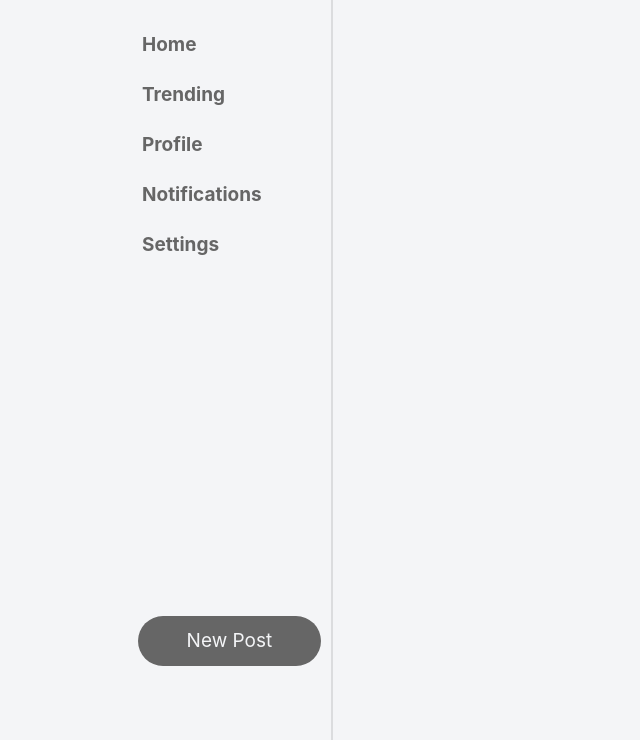
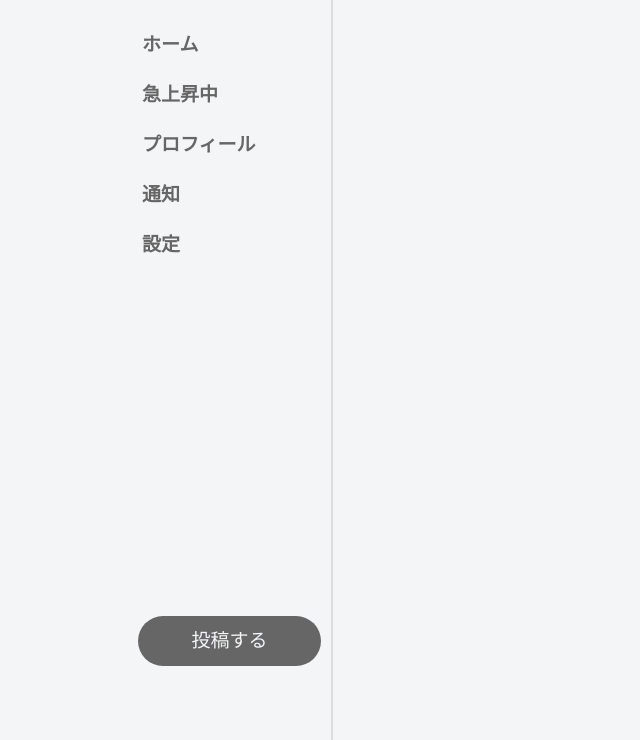
Before and after one commit to dysksh/arglyph, a Django app: page / in a window 1280 px wide. Shown: the part 60-800 px from the top of the page, without its empty margins (0-640 px from the left). Run offline with Django 3.2, Linux system fonts and the light colour scheme; the visitor is signed in with stand-in values (Sample User, id 1); data that the repository does not hold is empty; parts of the project's set-up code (start-up, migrations or seed data) failed here and were passed over; some libraries are stand-ins or nearby versions.

Commit message:
template japanese

```diff
--- a/templates/account/base.html
+++ b/templates/account/base.html
@@ -41,11 +41,11 @@
             <div class="menu">
                 <ul>
                     {% if user.is_authenticated %}
-                        <li class="menu-item"><a href="{% url 'logout' %}">Log Out</a></li>
-                        <li class="menu-item"><a href="#">Profile</a></li>
+                        <li class="menu-item"><a href="{% url 'logout' %}">ログアウト</a></li>
+                        <li class="menu-item"><a href="#">プロフィール</a></li>
                     {% else %}
-                        <li class="menu-item"><a href="{% url 'login' %}">Log In</a></li>
-                        <li class="menu-item"><a href="{% url 'signup' %}">Sign Up</a></li>
+                        <li class="menu-item"><a href="{% url 'login' %}">ログイン</a></li>
+                        <li class="menu-item"><a href="{% url 'signup' %}">登録する</a></li>
                     {% endif %}
                 </ul>
             </div>
@@ -58,13 +58,13 @@
             {% if user.is_authenticated %}
                 <div class="side">
                     <ul>
-                        <li class="side-item"><a href="/"><div class="side-item-content">Home</div></a></li>
-                        <li class="side-item"><a href="#"><div class="side-item-content">Trending</div></a></li>
-                        <li class="side-item"><a href="#"><div class="side-item-content">Profile</div></a></li>
-                        <li class="side-item"><a href="#"><div class="side-item-content">Notifications</div></a></li>
-                        <li class="side-item"><a href="#"><div class="side-item-content">Settings</div></a></li>
+                        <li class="side-item"><a href="/"><div class="side-item-content">ホーム</div></a></li>
+                        <li class="side-item"><a href="#"><div class="side-item-content">急上昇中</div></a></li>
+                        <li class="side-item"><a href="#"><div class="side-item-content">プロフィール</div></a></li>
+                        <li class="side-item"><a href="#"><div class="side-item-content">通知</div></a></li>
+                        <li class="side-item"><a href="#"><div class="side-item-content">設定</div></a></li>
                         <form action="{% url 'post-create' %}">
-                            <button type="submit">New Post</button>
+                            <button type="submit">投稿する</button>
                         </form>
                     </ul>
                 </div>
--- a/templates/account/login.html
+++ b/templates/account/login.html
@@ -10,13 +10,12 @@
 
     <section id="login-reg">
         <div class="login-form">
-            <h3>Login to our site</h3>
-            <p>Enter username and password to log on:</p>
+            <h3>Arglyphにログイン</h3>
             <div>
                 <form method='POST' role="form" action="">
                     {% csrf_token %}
                     {{ form|crispy }}
-                    <button type="submit">Log In!</button>
+                    <button type="submit">ログイン</button>
                 </form>
             </div>
         </div>
--- a/templates/account/signup.html
+++ b/templates/account/signup.html
@@ -9,13 +9,12 @@
 
     <section id="login-reg">
         <div class="signup-form">
-            <h3>Sign up now</h3>
-            <p>Fill in the form below to get instant access</p>
+            <h3>アカウントを作成</h3>
             <div>
                 <form method='POST' role="form" action="">
                     {% csrf_token %}
                     {{ form|crispy }}
-                    <button type="submit">Sign me up!</button>
+                    <button type="submit">登録する</button>
                 </form>
                 <style>
                     #hint_id_username,
--- a/templates/argument/comment_form.html
+++ b/templates/argument/comment_form.html
@@ -8,7 +8,7 @@
             <form action="" method="POST">
                 {% csrf_token %}
                 {{ form|crispy }}
-                <button type="submit">comment</button>
+                <button type="submit">コメント</button>
             </form>
         </div>
     </section>
--- a/templates/argument/home.html
+++ b/templates/argument/home.html
@@ -13,7 +13,7 @@
                     <li>{{ post.content }}</li>
                 </ul>
             </a>
-            <p>argued by: <a href="#">{{ post.advocate }}</a> <span class="pc-only">{{ post.date_posted|date:'Y-m-d P' }}</span></p>
+            <p>投稿者: <a href="#">{{ post.advocate }}</a> <span class="pc-only">{{ post.date_posted|date:'Y-m-d P' }}</span></p>
             <hr>
         </div>
         {% endfor %}
--- a/templates/argument/includes/reply.html
+++ b/templates/argument/includes/reply.html
@@ -15,7 +15,7 @@
         <p>{{ reply.author }}</p>
         <div class="form-btn">
             <form action="{% url 'reply-create' reply.pk %}">
-                <button type="submit">Reply</button>
+                <button type="submit">返信</button>
             </form>
         </div>
     </div>
--- a/templates/argument/post_confirm_delete.html
+++ b/templates/argument/post_confirm_delete.html
@@ -7,7 +7,7 @@
         <form method='POST' role="form" action="">
             {% csrf_token %}
             {{ form|crispy }}
-            <button type="submit">Delete</button>
+            <button type="submit">削除</button>
         </form>
     </div>
 {% endblock body %}
--- a/templates/argument/post_form.html
+++ b/templates/argument/post_form.html
@@ -6,7 +6,7 @@
         <form method='POST' role="form" action="">
             {% csrf_token %}
             {{ form|crispy }}
-            <button type="submit">Post Now!</button>
+            <button type="submit">投稿する</button>
         </form>
     </div>
 {% endblock body %}
```
Also changed, not shown: templates/argument/post_detail.html (+6 -6 lines).
